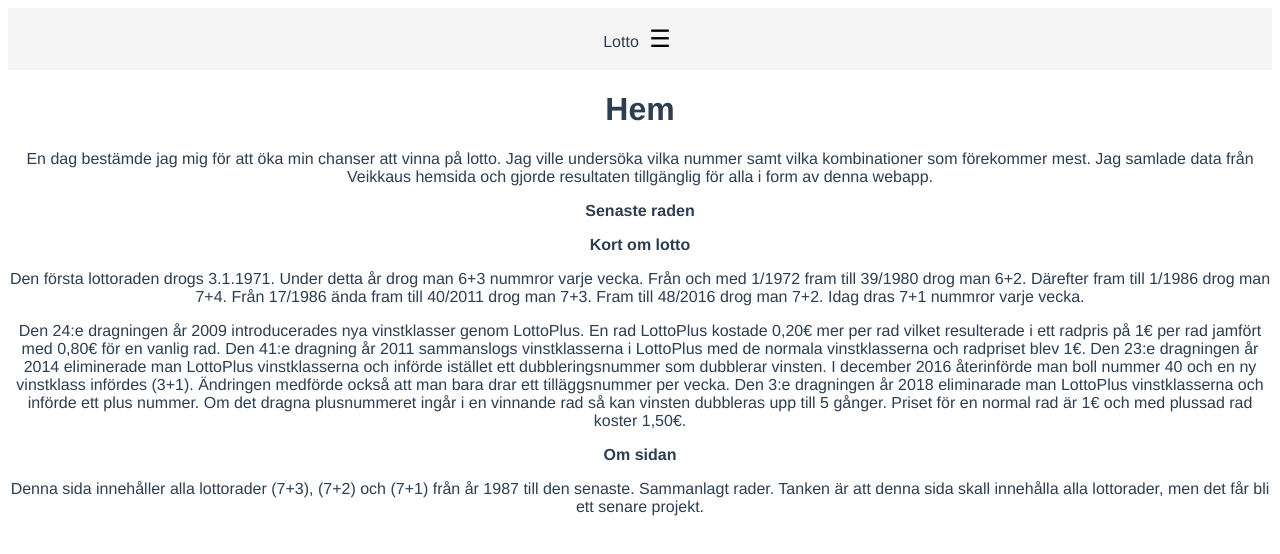
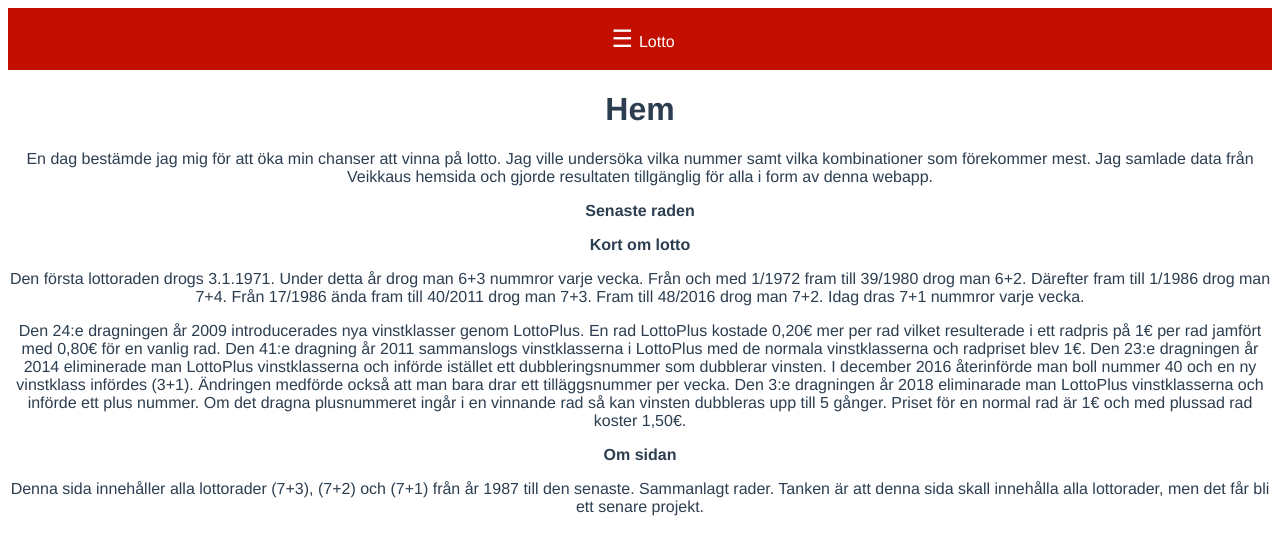
Before and after one commit to jabbors/lotto, a Vue app: page / in a window 1280 px wide. Shown: the top 554 px of the page. Built offline with nearby package versions, Linux system fonts and the light colour scheme; no server answers; the HTML template or start-up script is replaced by a standard one.

Commit message:
Apply styling to header

```diff
--- a/src/App.vue
+++ b/src/App.vue
@@ -1,8 +1,6 @@
 <template>
   <header class="header">
-    Lotto
-    <button class="hamburger" @click="toggleMenu">☰</button>
-
+    <button class="hamburger" @click="toggleMenu" style="color:white">☰</button>
     <nav v-if="menuOpen" class="menu">
       <router-link to="/" @click="closeMenu">Hem</router-link>
       <router-link to="/rows" @click="closeMenu">Rader</router-link>
@@ -12,6 +10,7 @@
       <router-link to="/search" @click="closeMenu">Sök</router-link>
       <router-link to="/generate" @click="closeMenu">Generera</router-link>
     </nav>
+    <span style="color:white">Lotto</span>
   </header>
 
   <main>
@@ -54,7 +53,7 @@ export default {
 .header {
   position: relative;
   padding: 1rem;
-  background: #f5f5f5;
+  background: #c30f00;
 }
 
 .hamburger {
```
